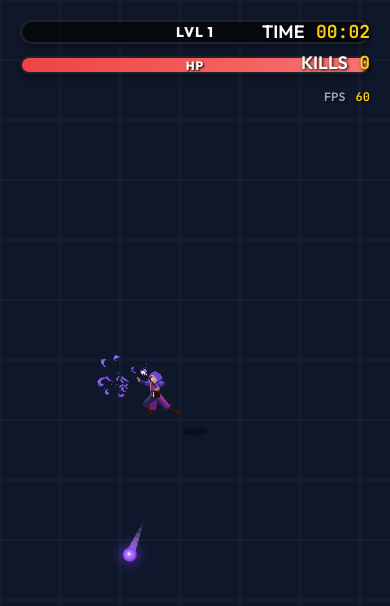
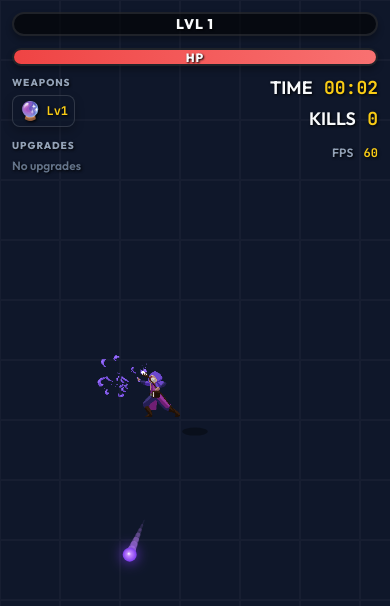
Before and after one commit to shaig-mahmudov/arcane-survivors, a plain HTML site: page index.html in a window 390 px wide. Both pictures are taken after a click on the button "START GAME". Drawn offline with Linux system fonts and the light colour scheme.

Commit message:
feat: add HUD for skills

```diff
--- a/index.html
+++ b/index.html
@@ -29,6 +29,17 @@
                 <div class="stat-item">TIME <span id="ui-time" class="stat-value">00:00</span></div>
                 <div class="stat-item">KILLS <span id="ui-kills" class="stat-value">0</span></div>
                 <div class="stat-item" style="font-size:12px; color:#94a3b8; margin-top:15px;">FPS <span id="ui-fps" class="stat-value">60</span></div>
+            </div>
+
+            <div class="inventory-panel" aria-live="polite">
+                <div class="inventory-section">
+                    <div class="inventory-title">WEAPONS</div>
+                    <div id="ui-weapons" class="inventory-grid"></div>
+                </div>
+                <div class="inventory-section">
+                    <div class="inventory-title">UPGRADES</div>
+                    <div id="ui-upgrades" class="inventory-grid"></div>
+                </div>
             </div>
         </div>
 
--- a/main.js
+++ b/main.js
@@ -100,6 +100,7 @@ class Game {
     startGame() {
         this.player = new Ents.Player(0, 0, this);
         this.player.addWeapon(Weps.MagicWand);
+        this.hudCache = {};
 
         this.enemies = [];
         this.projectiles = [];
@@ -291,6 +292,83 @@ class Game {
             document.getElementById('ui-time').innerText = timeStr;
             this.hudCache.time = timeStr;
         }
+
+        this.updateInventoryHUD();
+    }
+
+    updateInventoryHUD() {
+        const passiveLevels = this.player.passives || {};
+        const weaponsSignature = this.player.weapons
+            .map(w => `${w.constructor.name}:${w.level}`)
+            .join('|');
+        const passivesSignature = Object.keys(passiveLevels)
+            .sort()
+            .map(id => `${id}:${passiveLevels[id]}`)
+            .join('|');
+        const signature = `${weaponsSignature}::${passivesSignature}`;
+
+        if (this.hudCache.inventory === signature) return;
+        this.hudCache.inventory = signature;
+
+        this.renderInventoryItems(
+            document.getElementById('ui-weapons'),
+            this.player.weapons.map(w => ({
+                icon: w.icon,
+                label: w.name,
+                level: w.level
+            })),
+            'No weapons'
+        );
+
+        const passiveMeta = new Map(Upgs.PASSIVE_UPGRADES.map(p => [p.id, p]));
+        this.renderInventoryItems(
+            document.getElementById('ui-upgrades'),
+            Object.keys(passiveLevels)
+                .filter(id => passiveLevels[id] > 0)
+                .sort((a, b) => {
+                    const nameA = passiveMeta.get(a)?.name || a;
+                    const nameB = passiveMeta.get(b)?.name || b;
+                    return nameA.localeCompare(nameB);
+                })
+                .map(id => {
+                    const meta = passiveMeta.get(id);
+                    return {
+                        icon: meta?.icon || '+',
+                        label: meta?.name || id,
+                        level: passiveLevels[id]
+                    };
+                }),
+            'No upgrades'
+        );
+    }
+
+    renderInventoryItems(container, items, emptyText) {
+        container.innerHTML = '';
+
+        if (items.length === 0) {
+            const empty = document.createElement('div');
+            empty.className = 'inventory-empty';
+            empty.textContent = emptyText;
+            container.appendChild(empty);
+            return;
+        }
+
+        for (const item of items) {
+            const el = document.createElement('div');
+            el.className = 'inventory-item';
+            el.title = `${item.label} Lv ${item.level}`;
+
+            const icon = document.createElement('span');
+            icon.className = 'inventory-icon';
+            icon.textContent = item.icon;
+
+            const level = document.createElement('span');
+            level.className = 'inventory-level';
+            level.textContent = `Lv${item.level}`;
+
+            el.append(icon, level);
+            container.appendChild(el);
+        }
     }
 
     drawGrid(ctx, camX, camY) {
--- a/style.css
+++ b/style.css
@@ -119,6 +119,102 @@ canvas {
     margin-left: 8px;
 }
 
+/* Weapons and upgrades */
+.inventory-panel {
+    position: absolute;
+    top: 20px;
+    left: 20px;
+    width: min(280px, calc(100vw - 40px));
+    display: flex;
+    flex-direction: column;
+    gap: 12px;
+    text-shadow: 1px 1px 3px #000;
+}
+
+.inventory-section {
+    display: flex;
+    flex-direction: column;
+    gap: 6px;
+}
+
+.inventory-title {
+    color: #94a3b8;
+    font-size: 11px;
+    font-weight: 800;
+    letter-spacing: 1px;
+}
+
+.inventory-grid {
+    display: flex;
+    flex-wrap: wrap;
+    gap: 6px;
+}
+
+.inventory-item {
+    min-width: 44px;
+    height: 36px;
+    padding: 4px 8px;
+    border: 1px solid rgba(255,255,255,0.14);
+    border-radius: 8px;
+    background: rgba(15, 23, 42, 0.66);
+    box-shadow: 0 4px 10px rgba(0,0,0,0.25);
+    display: inline-flex;
+    align-items: center;
+    justify-content: center;
+    gap: 5px;
+}
+
+.inventory-icon {
+    font-size: 18px;
+    line-height: 1;
+}
+
+.inventory-level {
+    min-width: 18px;
+    font-family: 'JetBrains Mono', monospace;
+    color: #facc15;
+    font-size: 12px;
+    font-weight: 800;
+    line-height: 1;
+}
+
+.inventory-empty {
+    color: #64748b;
+    font-size: 12px;
+    font-weight: 600;
+}
+
+@media (max-width: 720px) {
+    #hud {
+        padding: 12px;
+    }
+
+    .top-bar {
+        max-width: calc(100vw - 24px);
+    }
+
+    .stats-panel {
+        top: 76px;
+        right: 12px;
+    }
+
+    .inventory-panel {
+        top: 76px;
+        left: 12px;
+        width: min(220px, calc(100vw - 24px));
+    }
+
+    .inventory-title {
+        font-size: 10px;
+    }
+
+    .inventory-item {
+        min-width: 38px;
+        height: 32px;
+        padding: 3px 6px;
+    }
+}
+
 /* ─── Overlays (Start, Death, Upgrade) ────── */
 .overlay {
     position: absolute;
--- a/upgrades.js
+++ b/upgrades.js
@@ -183,6 +183,7 @@ class UpgradeManager {
 }
 
 window.GameUpgrades = {
+    PASSIVE_UPGRADES,
     UpgradeManager
 };
 
```
